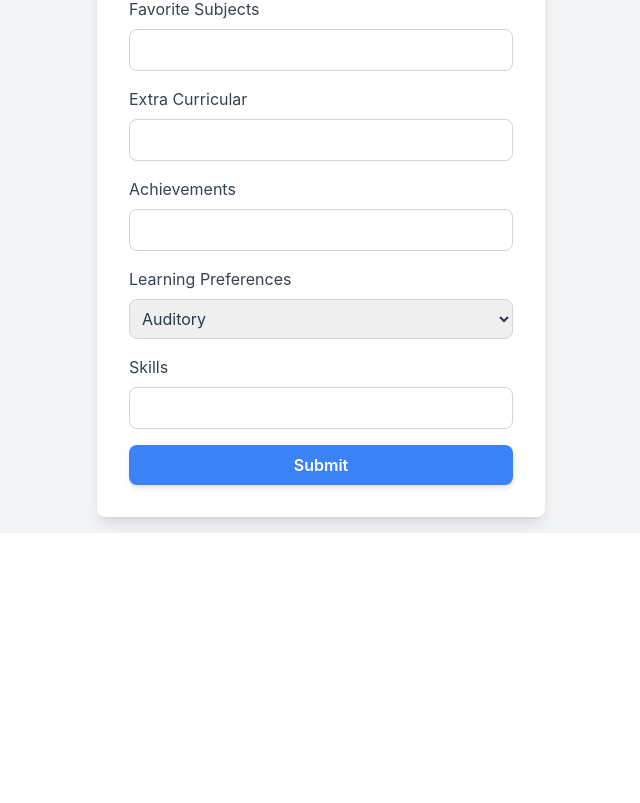
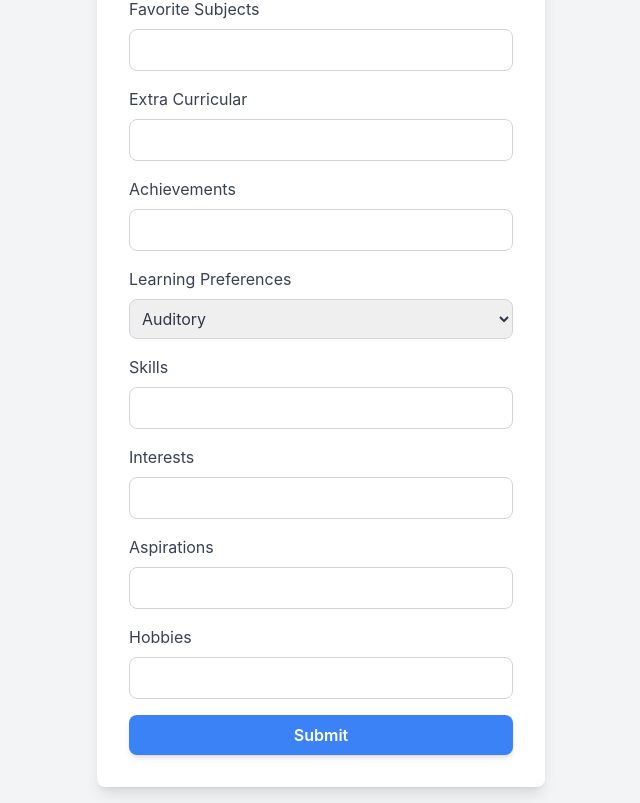
Before and after one commit to Hannan2004/AI-Enhanced-Learning-Platform, a React (Create React App) app in the folder frontend/: page /student-form in a window 1280 px wide. Shown: the part 827-1630 px from the top of the page, without its empty margins (319-959 px from the left). Before the commit the page ends 1360 px from the top, so only its background shows below. Built offline with nearby package versions, Linux system fonts and the light colour scheme; no server answers.

Commit message:
result.js

```diff
--- a/frontend/src/App.js
+++ b/frontend/src/App.js
@@ -23,13 +23,10 @@ import CareerOptions from './pages/CareerOptions';
 import SkillGap from './pages/SkillGap';
 import VerbalAbility from './pages/VerbalAbility';
 import NumericalAbility from './pages/NumericalAbility';
-import Test from './pages/Test';
 import SkillGapForm from './pages/SkillGapForm';
-
 import StudentProfile from './pages/StudentProfile';
 import MockInterview from './pages/MockInterview';
 import PreAptitude from './pages/PreAptitude';
-
 import StudentForm from './pages/StudentForm';
 import GraduateForm from './pages/GraduateForm';
 import ProfessionalForm from './pages/ProfessionalForm';
@@ -67,7 +64,7 @@ function App() {
             <Route path="/Notifications" element={<Notifications />} />
             <Route path="/CareerOptions" element={<CareerOptions />} />
             <Route path="/SkillGap" element={<SkillGap />} />
-            <Route path="/Test" element={<Test />} />
+
             <Route path="/skill-gap" element={<SkillGapForm />} />
             <Route path="/report" element={<ReportUpload />} />
 
--- a/frontend/src/components/Results.js
+++ b/frontend/src/components/Results.js
@@ -1,9 +1,12 @@
-import React, { useRef, useEffect } from 'react';
+import React, { useRef, useEffect, useState } from 'react';
 import { jsPDF } from 'jspdf';
 import 'jspdf-autotable';
 import { Chart, registerables } from 'chart.js';
 import Sidebar from '../components/Sidebar'; // Adjust the path as necessary
 import { motion } from 'framer-motion';
+import { getAuth } from 'firebase/auth';
+import { doc, getDoc } from 'firebase/firestore';
+import { db } from '../firebase'; // Import Firestore instance
 
 // Register the necessary Chart.js components
 Chart.register(...registerables);
@@ -11,6 +14,23 @@ Chart.register(...registerables);
 const Results = ({ userName, scores }) => {
   const chartRef = useRef(null);
   const chartInstance = useRef(null);
+  const [userDetails, setUserDetails] = useState(null);
+
+  useEffect(() => {
+    const fetchUserDetails = async () => {
+      const auth = getAuth();
+      const user = auth.currentUser;
+
+      if (user) {
+        const userDoc = await getDoc(doc(db, 'users', user.uid));
+        if (userDoc.exists()) {
+          setUserDetails(userDoc.data());
+        }
+      }
+    };
+
+    fetchUserDetails();
+  }, []);
 
   useEffect(() => {
     if (chartRef.current) {
@@ -48,8 +68,19 @@ const Results = ({ userName, scores }) => {
 
     doc.text(`Name: ${userName}`, 20, 30);
 
+    if (userDetails) {
+      doc.text(`Email: ${userDetails.email}`, 20, 40);
+      doc.text(`Role: ${userDetails.role}`, 20, 50);
+      doc.text(`Aspirations: ${userDetails.aspirations || 'N/A'}`, 20, 60);
+      doc.text(`Interests: ${userDetails.interests || 'N/A'}`, 20, 70);
+      doc.text(`Hobbies: ${userDetails.hobbies || 'N/A'}`, 20, 80);
+      doc.text(`Passions: ${userDetails.passions || 'N/A'}`, 20, 90);
+      doc.text(`Skills: ${userDetails.skills || 'N/A'}`, 20, 100);
+      doc.text(`Achievements: ${userDetails.achievements || 'N/A'}`, 20, 110);
+    }
+
     doc.autoTable({
-      startY: 40,
+      startY: 120,
       head: [['Category', 'Score']],
       body: [
         ['Numerical Ability', scores.numerical],
--- a/frontend/src/components/Sidebar.js
+++ b/frontend/src/components/Sidebar.js
@@ -119,7 +119,10 @@ const Sidebar = () => {
             <>
               <div style={{ display: 'flex', flexDirection: 'column', alignItems: 'center' }}>
                 <img src={AvatarImage} alt="Avatar" style={styles.avatar} />
-                <div style={styles.welcome}>Welcome, {userName || 'Guest'}!</div> {/* Display userName or 'Guest' if no user */}
+                <div style={styles.welcome}>
+                  Welcome, {userName ? userName.substring(0, 6) : 'Guest'}!
+                </div>
+                {/* Navigation Links */}
                 <div
                   style={styles.link}
                   onMouseEnter={(e) => e.currentTarget.style.backgroundColor = styles.linkHover.backgroundColor}
@@ -128,7 +131,6 @@ const Sidebar = () => {
                 >
                   <span style={styles.linkText}>View Profile</span>
                 </div>
-
                 <div
                   style={styles.link}
                   onMouseEnter={(e) => e.currentTarget.style.backgroundColor = styles.linkHover.backgroundColor}
@@ -137,7 +139,6 @@ const Sidebar = () => {
                 >
                   <span style={styles.linkText}>Dashboard</span>
                 </div>
-
                 <div
                   style={styles.link}
                   onMouseEnter={(e) => e.currentTarget.style.backgroundColor = styles.linkHover.backgroundColor}
--- a/frontend/src/pages/GraduateForm.js
+++ b/frontend/src/pages/GraduateForm.js
@@ -23,6 +23,9 @@ const GraduateForm = () => {
     internshipWorkExp: '',
     achievements: '',
     skills: '',
+    interests: '',
+    aspirations: '',
+    hobbies: '',
   });
 
   const [error, setError] = useState('');
@@ -206,6 +209,36 @@ const GraduateForm = () => {
               className="w-full p-2 border border-gray-300 rounded-lg"
             />
           </div>
+          <div>
+            <label className="block text-gray-700 mb-2">Interests</label>
+            <input
+              type="text"
+              name="interests"
+              value={formData.interests}
+              onChange={handleChange}
+              className="w-full p-2 border border-gray-300 rounded-lg"
+            />
+          </div>
+          <div>
+            <label className="block text-gray-700 mb-2">Aspirations</label>
+            <input
+              type="text"
+              name="aspirations"
+              value={formData.aspirations}
+              onChange={handleChange}
+              className="w-full p-2 border border-gray-300 rounded-lg"
+            />
+          </div>
+          <div>
+            <label className="block text-gray-700 mb-2">Hobbies</label>
+            <input
+              type="text"
+              name="hobbies"
+              value={formData.hobbies}
+              onChange={handleChange}
+              className="w-full p-2 border border-gray-300 rounded-lg"
+            />
+          </div>
           <button type="submit" className="w-full py-2 px-4 bg-blue-500 text-white font-semibold rounded-lg shadow-md hover:bg-blue-700 transition duration-300">
             Submit
           </button>
--- a/frontend/src/pages/StudentForm.js
+++ b/frontend/src/pages/StudentForm.js
@@ -21,6 +21,9 @@ const StudentForm = () => {
     achievements: '',
     learningPreferences: 'Auditory',
     skills: '',
+    interests: '',
+    aspirations: '',
+    hobbies: '',
   });
   const [error, setError] = useState('');
   const [success, setSuccess] = useState('');
@@ -219,6 +222,36 @@ const StudentForm = () => {
               className="w-full p-2 border border-gray-300 rounded-lg"
             />
           </div>
+          <div>
+            <label className="block text-gray-700 mb-2">Interests</label>
+            <input
+              type="text"
+              name="interests"
+              value={formData.interests}
+              onChange={handleChange}
+              className="w-full p-2 border border-gray-300 rounded-lg"
+            />
+          </div>
+          <div>
+            <label className="block text-gray-700 mb-2">Aspirations</label>
+            <input
+              type="text"
+              name="aspirations"
+              value={formData.aspirations}
+              onChange={handleChange}
+              className="w-full p-2 border border-gray-300 rounded-lg"
+            />
+          </div>
+          <div>
+            <label className="block text-gray-700 mb-2">Hobbies</label>
+            <input
+              type="text"
+              name="hobbies"
+              value={formData.hobbies}
+              onChange={handleChange}
+              className="w-full p-2 border border-gray-300 rounded-lg"
+            />
+          </div>
           <button type="submit" className="w-full py-2 px-4 bg-blue-500 text-white font-semibold rounded-lg shadow-md hover:bg-blue-700 transition duration-300">
             Submit
           </button>
--- a/frontend/src/pages/Test.js
+++ /dev/null
@@ -1,10 +0,0 @@
-import React from 'react';
-import Spline from '@splinetool/react-spline';
-
-export default function LandingSpline() {
-  return (
-    <div className="min-h-screen flex items-center justify-center bg-gradient-to-r from-blue-100 to-blue-300">
-      <Spline scene="https://prod.spline.design/7tBmkCwlTq5innKP/scene.splinecode" />
-    </div>
-  );
-}
```
